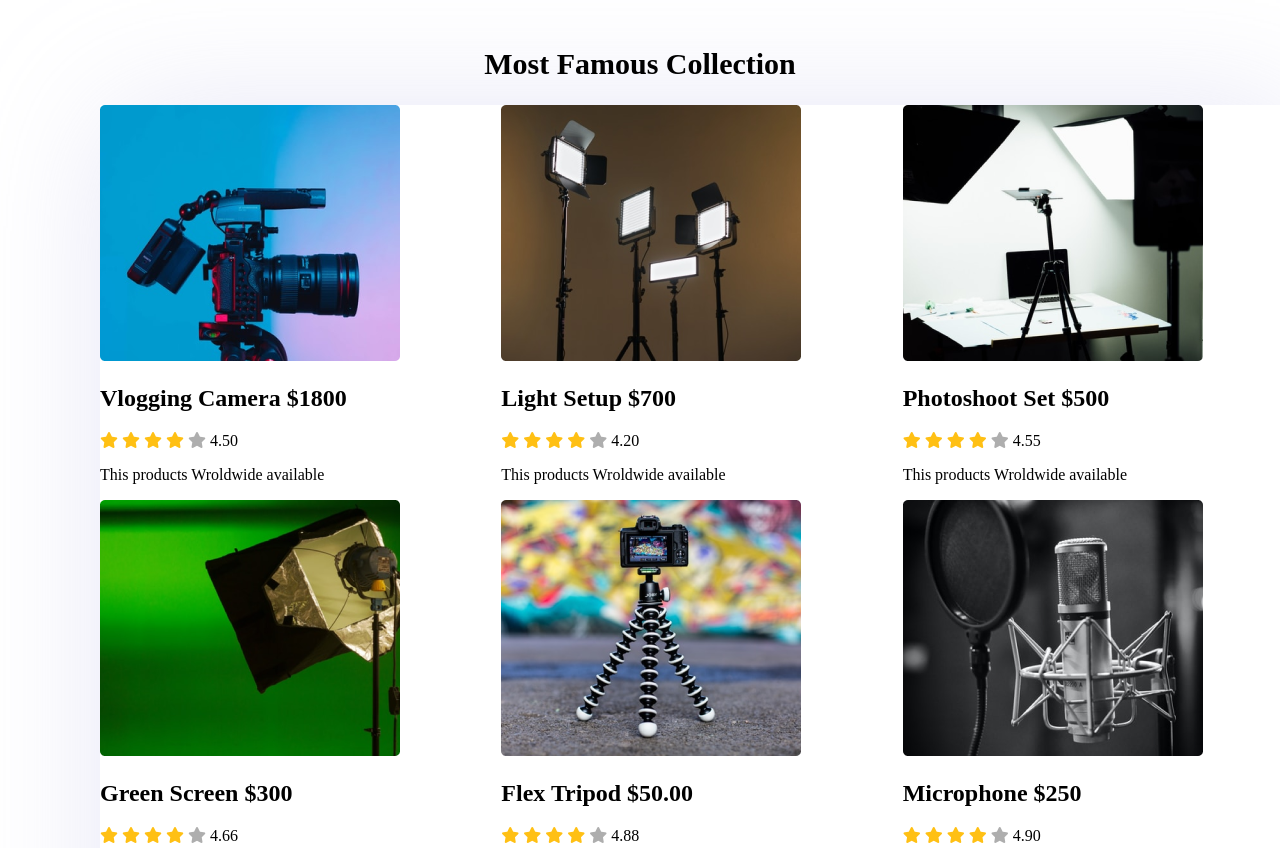
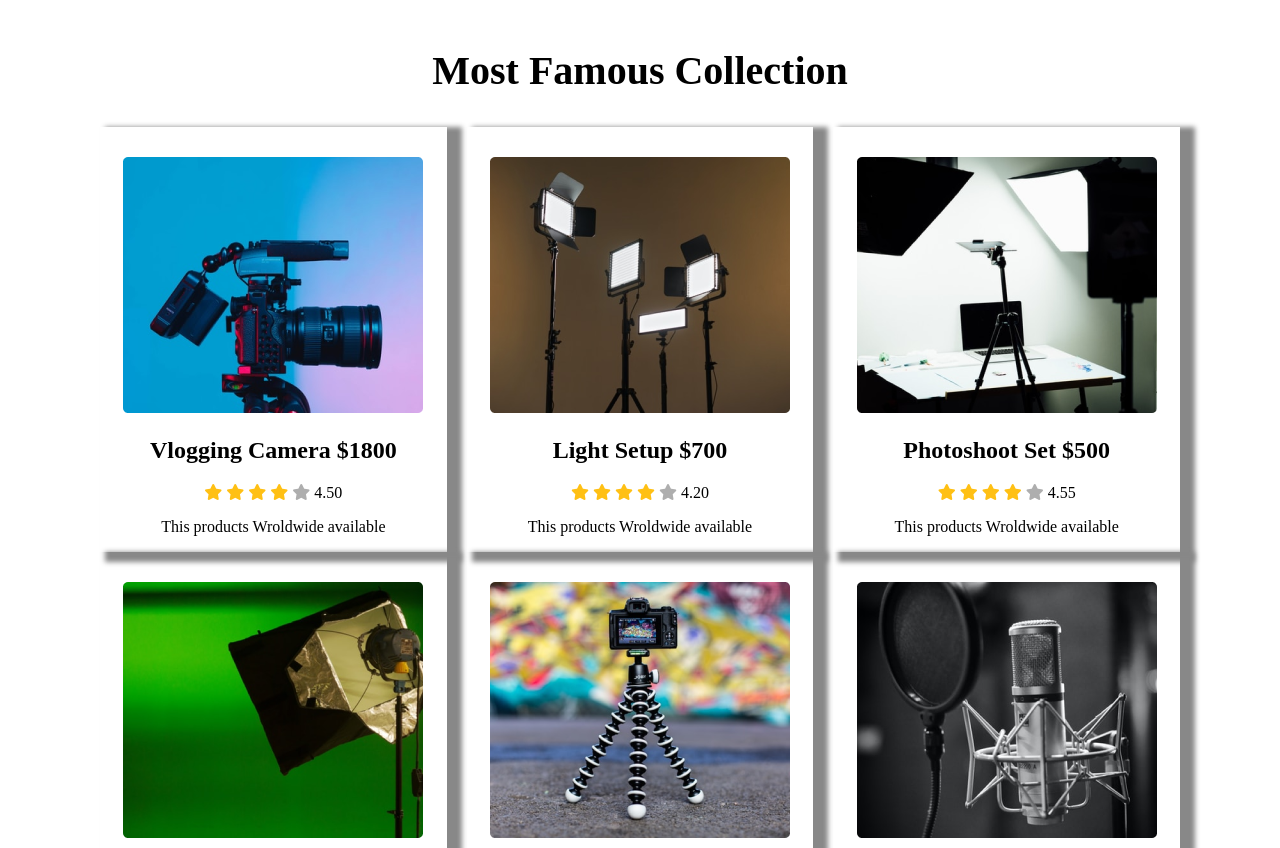
Before and after one commit to MdAnowar1/luxurious-gear, a plain HTML site: page index.html in a window 1280 px wide. Shown: the part 398-1246 px from the top of the page. Drawn offline with Linux system fonts and the light colour scheme.

Commit message:
frist commit

```diff
--- a/style.css
+++ b/style.css
@@ -36,9 +36,16 @@ font-size: 30px;
 .courses{
      display: grid;
      margin-left: 100px;
+     margin-right: 100px;
      grid-template-columns: repeat(3,1fr);
-     grid-column-gap: 24px;
-     box-shadow: 13px 13px 126px 1px rgba(185,185,230,0.4);
+     grid-column-gap: 20px;
+}
+.course{
+     margin: 5px solid #AEAEAE;
+     padding-top: 30px;
+     text-align: center;
+     border-radius: 5px solid #AEAEAE;
+     box-shadow: 10px 5px 5px 5px #888888;
 }
 .fa-star.filled{
      color: #FFC014;
@@ -48,6 +55,6 @@ font-size: 30px;
 }
 .header{
      text-align: center;
-     font-size: 30px;
+     font-size: 40px;
      margin-top: 50px;
 }
```
